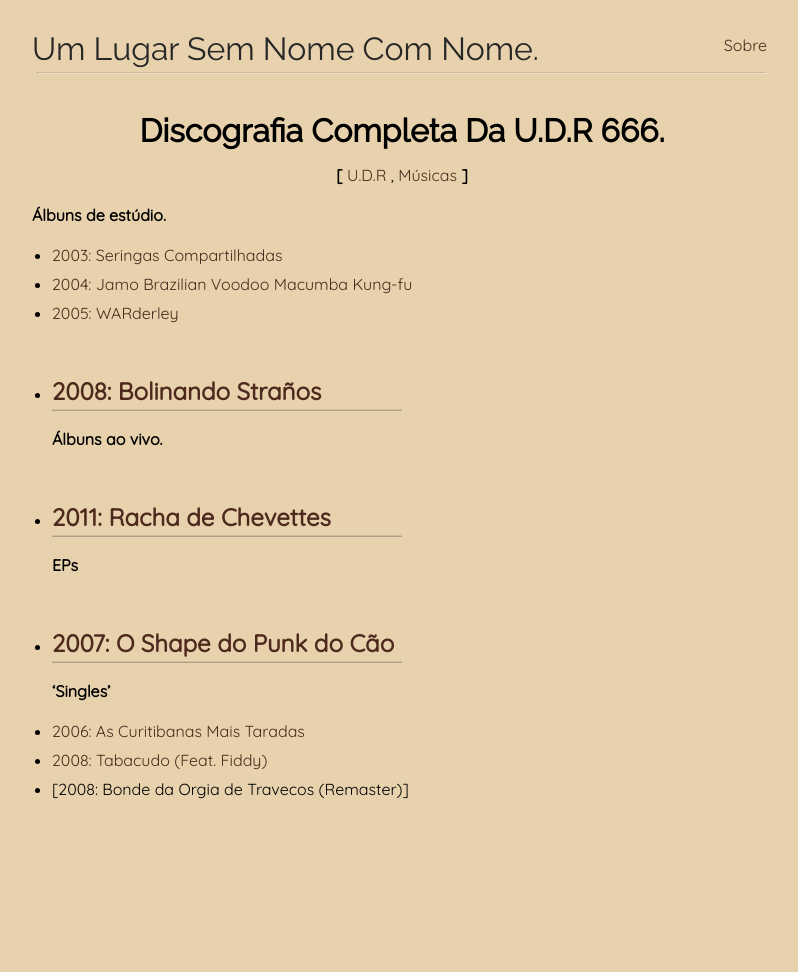
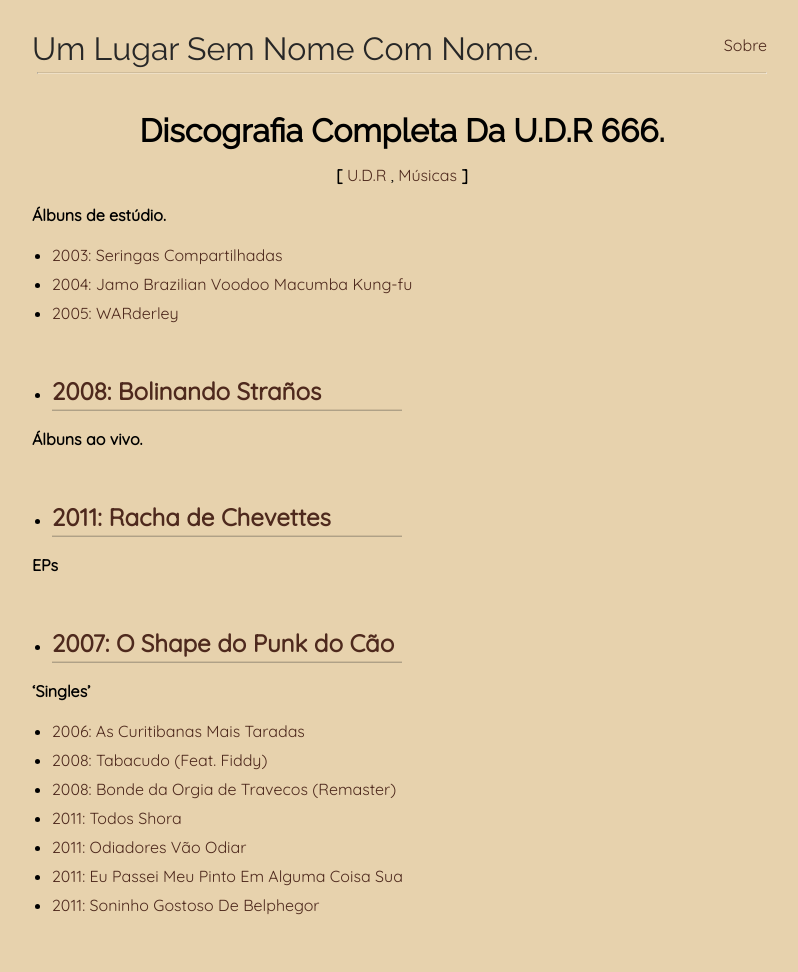
Before and after one commit to parchment-agoraphobia/parchment-agoraphobia.io, a Jekyll site: the page built from _posts/2021-02-11-toda-discografia-da-UDR.md, in a window 1280 px wide. Shown: the whole page, without its empty margins (238-1036 px from the left). Built offline with Jekyll 4.4.1, drawn with Linux system fonts in a browser that asks for light colours; before the commit the page ends 900 px from its top, so only the background shows below that.

Commit message:
novas musicas na udr

```diff
--- a/_posts/2021-02-11-toda-discografia-da-UDR.md
+++ b/_posts/2021-02-11-toda-discografia-da-UDR.md
@@ -11,13 +11,20 @@ tags: [U.D.R, Músicas]
 - [2005: WARderley](https://heart-leap.github.io/OLOHTQHEQH/udr/UDR%20-%20WARDERLEY%20(2005)%20[FULL%20ALBUM]-phSKoCQ2xP4.webm)
 - [2008: Bolinando Straños](https://heart-leap.github.io/OLOHTQHEQH/udr/U.D.R.%20-%20Bolinando%20Stra%C3%B1os%20(2008)%20[FULL%20ALBUM]-uDeA_b17Z9M.webm)
 ---
+
 **Álbuns ao vivo.**
 - [2011: Racha de Chevettes](https://heart-leap.github.io/OLOHTQHEQH/udr/U.D.R%20-%20Racha%20De%20Chevettes.zip)
 ---
+
 **EPs**
 - [2007: O Shape do Punk do Cão](https://heart-leap.github.io/OLOHTQHEQH/udr/UDR%20-%20O%20Shape%20do%20Punk%20do%20C%C3%A3o%20[EP%20Completo]-_ZHmQZF3R4Y.webm)
 ---
+
 **'Singles'**
 - [2006: As Curitibanas Mais Taradas](https://heart-leap.github.io/OLOHTQHEQH/udr/U.D.R.%20-%20As%20Curitibanas%20Mais%20Taradas-J7AZtW5b5CU.m4a)
 - [2008: Tabacudo (Feat. Fiddy)](https://heart-leap.github.io/OLOHTQHEQH/udr/UDR%20-%20Tabacudo%20(ft%20Fiddy)-Mp1cjjZ8s9o.webm)
-- [2008: Bonde da Orgia de Travecos (Remaster)]
+- [2008: Bonde da Orgia de Travecos (Remaster)](https://heart-leap.github.io/OLOHTQHEQH/udr/Bonde%20da%20Orgia%20dos%20Traveco-lAKDQ3Pjgz0.webm)
+- [2011: Todos Shora](https://heart-leap.github.io/OLOHTQHEQH/udr/U.D.R%20-%20todos%20shora%20(Legendado)--NGNyS6LZdc.webm)
+- [2011: Odiadores Vão Odiar](https://heart-leap.github.io/OLOHTQHEQH/udr/U.D.R%20-%20ODIADORES%20V%C3%83O%20ODIAR-pynfHmkFpas.m4a)
+- [2011: Eu Passei Meu Pinto Em Alguma Coisa Sua](https://heart-leap.github.io/OLOHTQHEQH/udr/UDR%20-%20Eu%20passei%20meu%20pinto%20em%20alguma%20coisa%20sua-1Wdfit0_0tw.webm)
+- [2011: Soninho Gostoso De Belphegor](https://heart-leap.github.io/OLOHTQHEQH/udr/U.D.R.%20-%20Soninho%20Gostoso%20de%20Belphegor-sv4XqsIRcuY.m4a)
```
